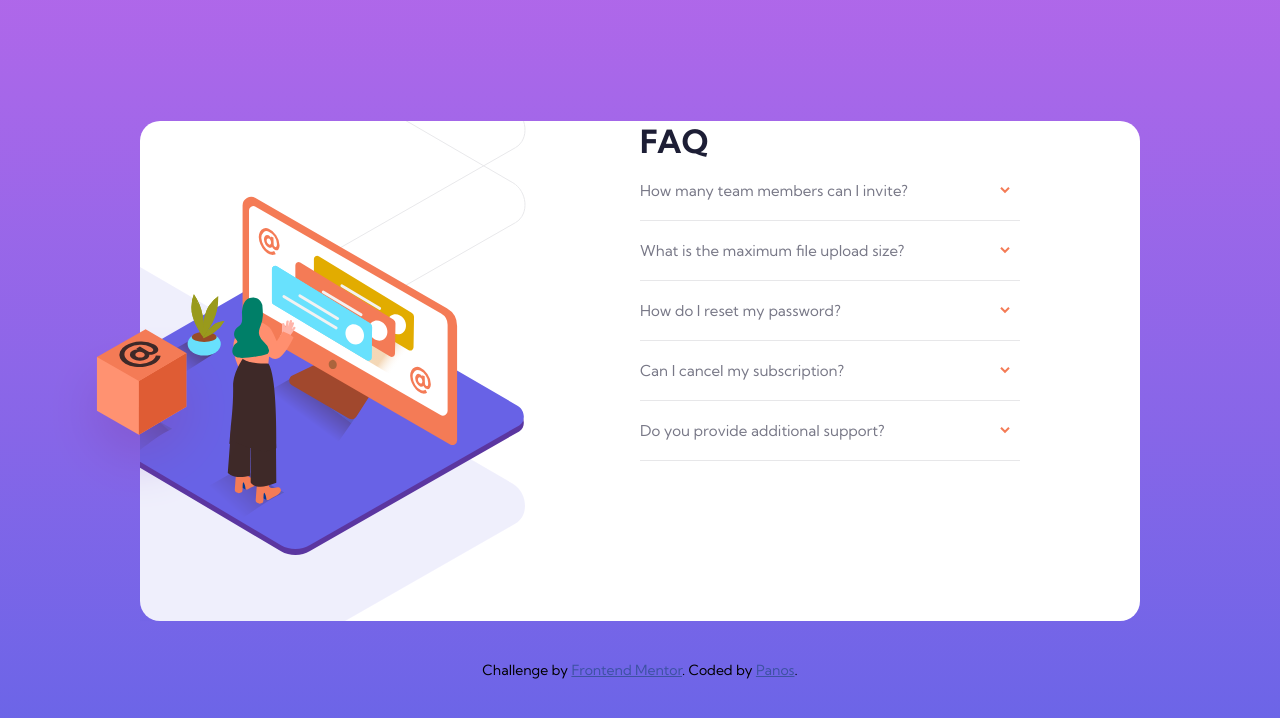
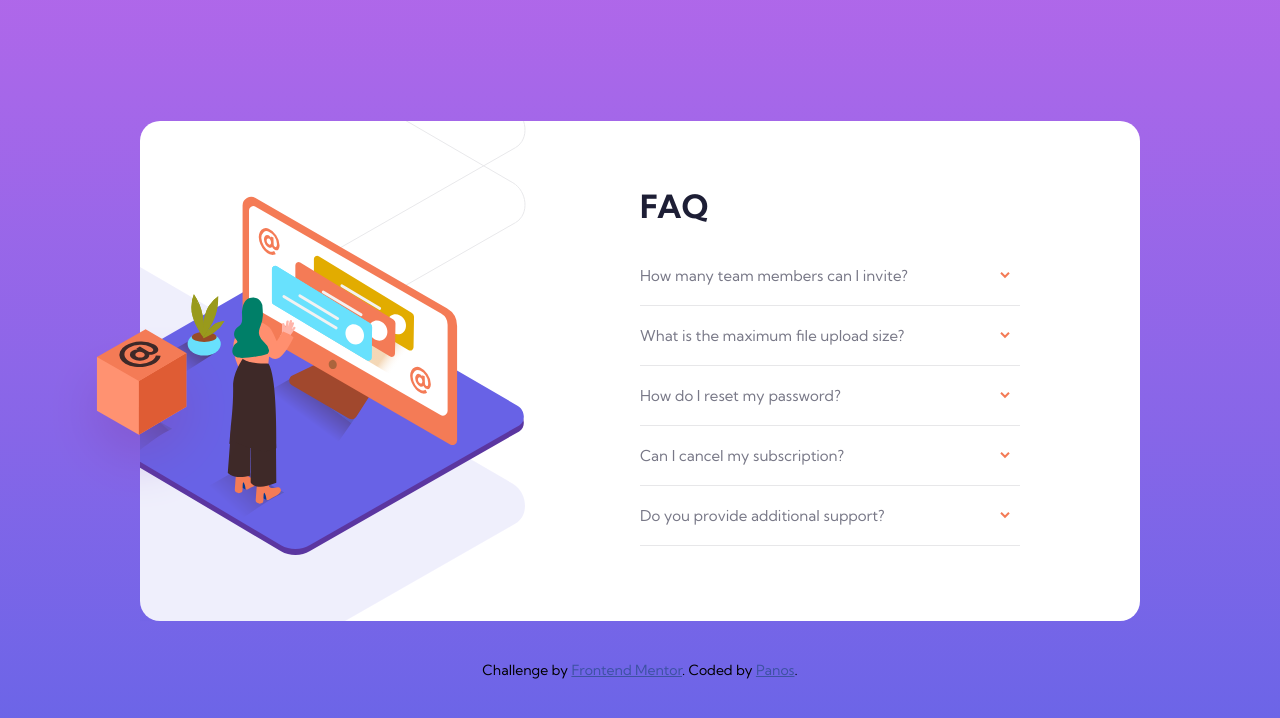
Before and after one commit to panosjapan7/fm-faq-accordion-card-comp, a plain HTML site: page index.html in a window 1280 px wide. Drawn offline with Linux system fonts and the light colour scheme.

Commit message:
places text section correctly

```diff
--- a/assets/index.css
+++ b/assets/index.css
@@ -119,9 +119,11 @@ main {
         /* height: 100%; */
         /* margin: 10px; */
     }
-    .faq {
+    .faq-header {
         font-weight: 700;
         color: hsl(238, 29%, 16%);
+        margin-top: 65px;
+        margin-bottom: 20px;
     }
     /*----------------------------
             Accordion
--- a/index.html
+++ b/index.html
@@ -40,7 +40,7 @@
       </div>
 
       <div class="right-column">
-        <h1 class="faq">FAQ</h1>
+        <h1 class="faq-header">FAQ</h1>
         <!-- <div class="divPlaceholderRight"></div> -->
 
         <button class="question">How many team members can I invite?<img class="arrow" src="images/icon-arrow-down.svg" alt="icon-arrow-down"></button>
```
